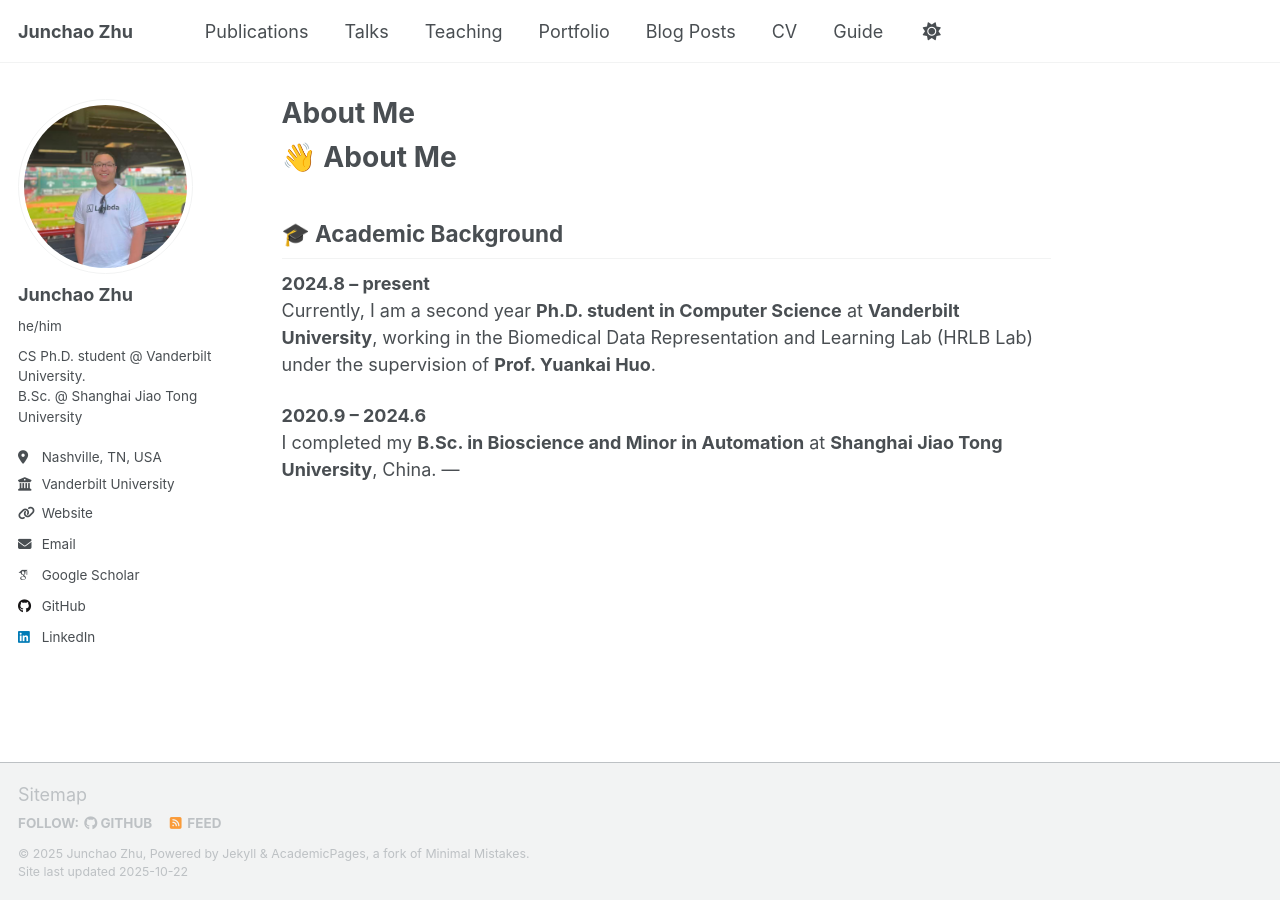
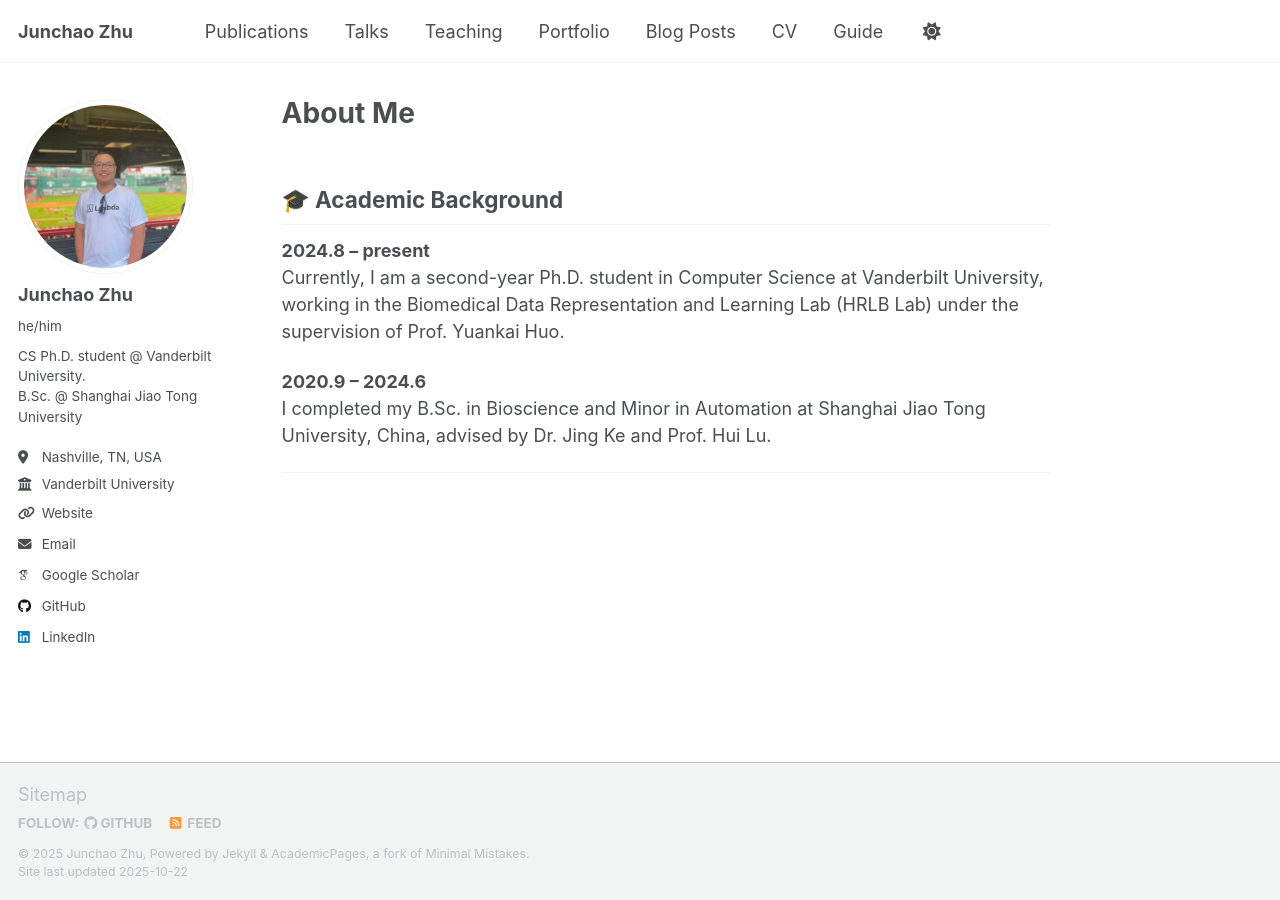
Before and after one commit to Junchao-Zhu/Junchao-Zhu.github.io, a Jekyll site: the page built from _pages/about.md, in a window 1280 px wide. Built offline with Jekyll 4.4.1, drawn with Linux system fonts in a browser that asks for light colours; some web fonts are replaced; a script that is not in the unit is left out.

Commit message:
Update about.md

```diff
--- a/_pages/about.md
+++ b/_pages/about.md
@@ -7,12 +7,12 @@ redirect_from:
   - /about.html
 ---
 
-# 👋 About Me
 ## 🎓 Academic Background
-
 **2024.8 – present**
-Currently, I am a second year **Ph.D. student in Computer Science** at **Vanderbilt University**, working in the Biomedical Data Representation and Learning Lab (HRLB Lab) under the supervision of **Prof. Yuankai Huo**.
+Currently, I am a second-year Ph.D. student in Computer Science at Vanderbilt University, working in the Biomedical Data Representation and Learning Lab (HRLB Lab) under the supervision of Prof. Yuankai Huo.
 
 **2020.9 – 2024.6**
-I completed my **B.Sc. in Bioscience and Minor in Automation** at **Shanghai Jiao Tong University**, China.
+I completed my B.Sc. in Bioscience and Minor in Automation at Shanghai Jiao Tong University, China, advised by Dr. Jing Ke and Prof. Hui Lu.
+
+
 ---
```
